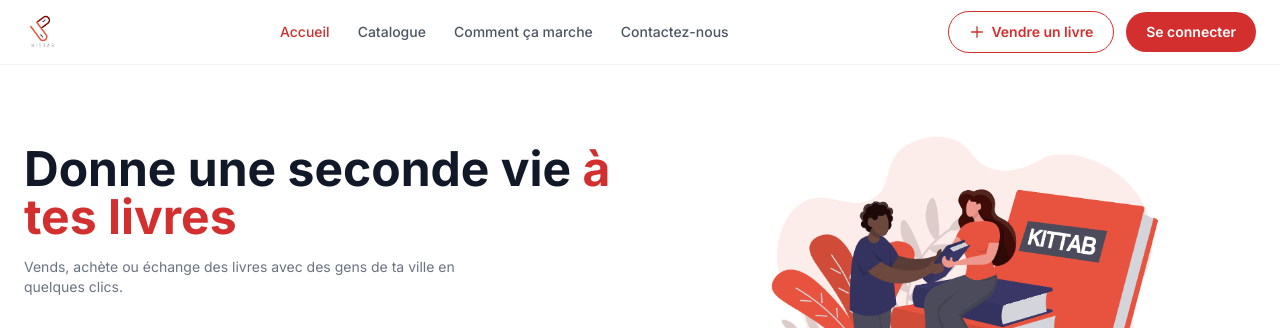
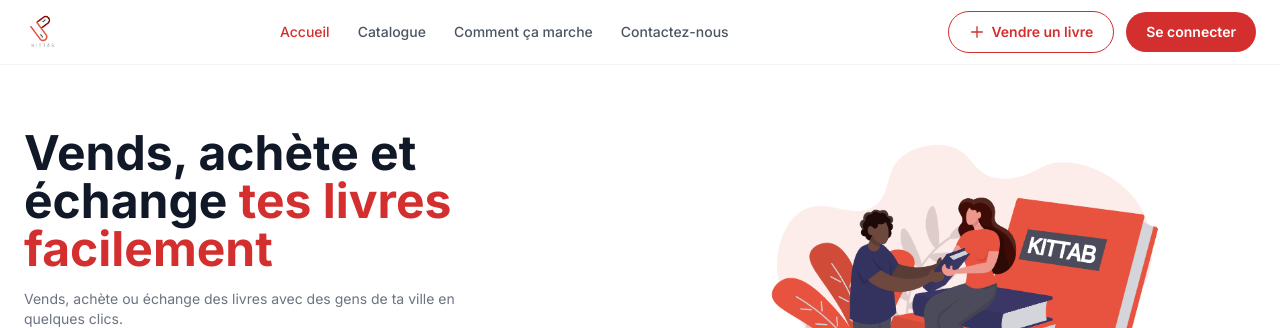
Before and after one commit to mhddiallo/kittab_mvp, an Angular app in the folder frontend/: page / in a window 1280 px wide. Shown: the top 328 px of the page. Built offline with nearby package versions, Linux system fonts and the light colour scheme; no server answers.

Commit message:
feat: mise à jour titre hero accueil et login
https://claude.ai/code/session_0184KrGkiRv18sg2RrcPd3AK

```diff
--- a/frontend/src/app/pages/home/home.component.html
+++ b/frontend/src/app/pages/home/home.component.html
@@ -4,7 +4,7 @@
 <section class="max-w-7xl mx-auto px-6 py-16 flex flex-col md:flex-row items-center gap-10">
   <div class="flex-1">
     <h1 class="text-4xl md:text-5xl font-bold text-gray-900 leading-tight mb-4">
-      Donne une seconde vie <span class="text-primary">à tes livres</span>
+      Vends, achète et échange <span class="text-primary">tes livres facilement</span>
     </h1>
     <p class="text-gray-500 mb-8 max-w-md text-sm">Vends, achète ou échange des livres avec des gens de ta ville en quelques clics.</p>
     <div class="relative max-w-md">
--- a/frontend/src/app/pages/login/login.component.html
+++ b/frontend/src/app/pages/login/login.component.html
@@ -15,7 +15,7 @@
     <!-- Contenu -->
     <div class="z-10">
       <h2 class="text-white text-4xl font-extrabold leading-tight mb-3">
-        Donne une seconde vie à tes livres
+        Vends, achète et échange tes livres facilement
       </h2>
       <p class="text-white/70 text-sm mb-10">
         Vends, achète ou échange avec des gens de ta ville.
```
